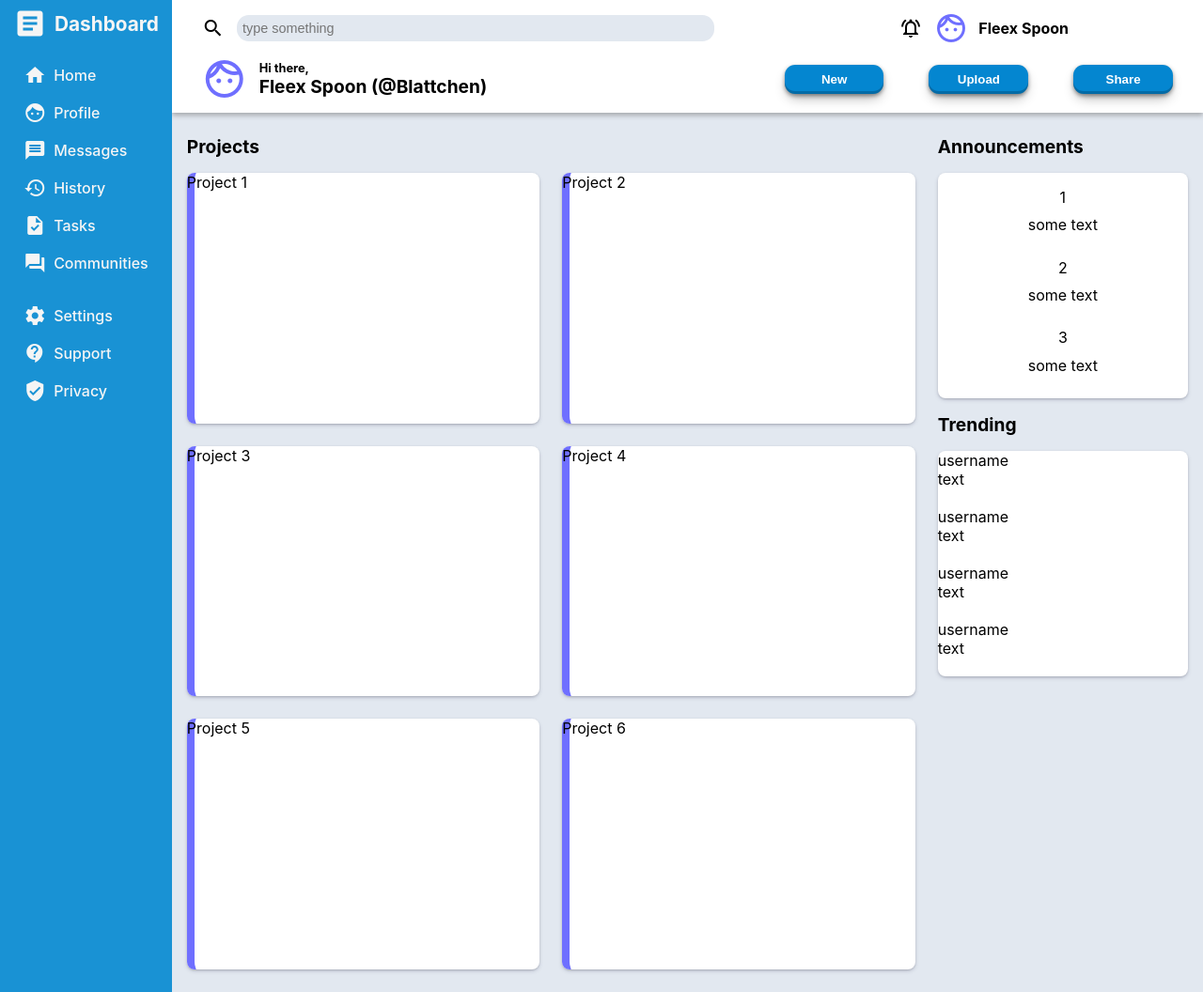
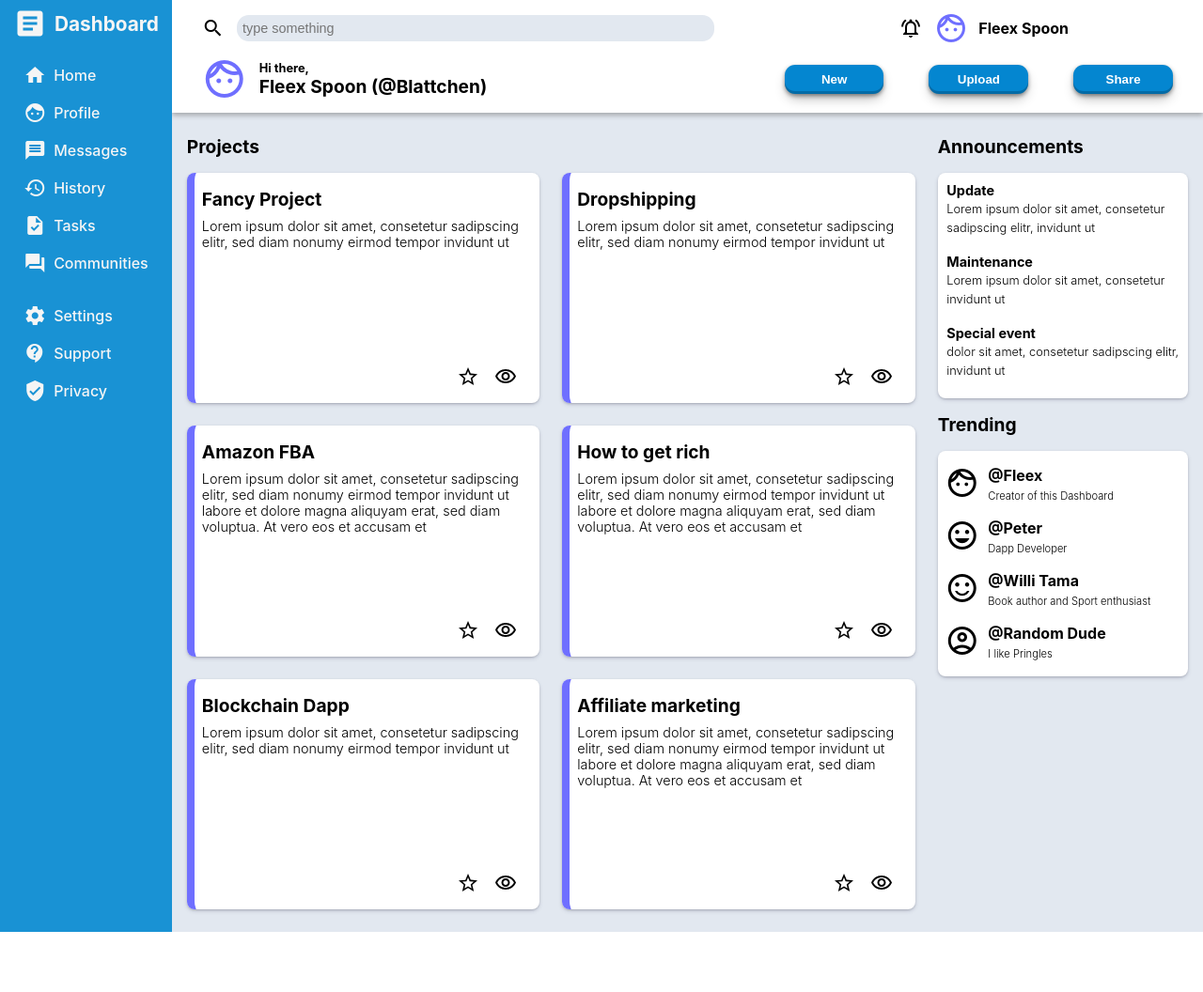
Before and after one commit to Blattchen/admin-dashboard, a plain HTML site: page index.html in a window 1280 px wide. Shown: the whole page at 94% size. After the commit the page ends 992 px from the top, so only its background shows below. Drawn offline with nearby package versions, Linux system fonts and the light colour scheme.

Commit message:
Finish project

```diff
--- a/index.html
+++ b/index.html
@@ -63,52 +63,85 @@
         <div class="projects">
             <span class="title">Projects</span>
             <div class="projectgrid">
-                <div class="project1">Project 1</div>
-                <div class="project2">Project 2</div>
-                <div class="project3">Project 3</div>
-                <div class="project4">Project 4</div>
-                <div class="project5">Project 5</div>
-                <div class="project6">Project 6</div>
+                <div class="project1">Fancy Project<span>Lorem ipsum dolor sit amet, consetetur sadipscing elitr, sed
+                        diam
+                        nonumy eirmod tempor invidunt ut</span></div>
+                <div class="project2">Dropshipping<span>Lorem ipsum dolor sit amet, consetetur sadipscing elitr, sed
+                        diam
+                        nonumy eirmod tempor invidunt ut</span></div>
+                <div class="project3">Amazon FBA<span>Lorem ipsum dolor sit amet, consetetur sadipscing elitr, sed diam
+                        nonumy eirmod tempor invidunt ut labore et dolore magna aliquyam erat, sed diam voluptua. At
+                        vero eos et accusam et</span></div>
+                <div class="project4">How to get rich<span>Lorem ipsum dolor sit amet, consetetur sadipscing elitr, sed
+                        diam
+                        nonumy eirmod tempor invidunt ut labore et dolore magna aliquyam erat, sed diam voluptua. At
+                        vero eos et accusam et</span></div>
+                <div class="project5">Blockchain Dapp<span>Lorem ipsum dolor sit amet, consetetur sadipscing elitr, sed
+                        diam
+                        nonumy eirmod tempor invidunt ut</span></div>
+                <div class="project6">Affiliate marketing<span>Lorem ipsum dolor sit amet, consetetur sadipscing elitr,
+                        sed diam
+                        nonumy eirmod tempor invidunt ut labore et dolore magna aliquyam erat, sed diam voluptua. At
+                        vero eos et accusam et</span></div>
             </div>
         </div>
         <div class="announcements">
             <span class="title">Announcements</span>
             <div class="annGrid">
                 <div class="ann1">
-                    <p>1</p>
-                    <span>some text</span>
+                    <p>Update</p>
+                    <span>Lorem ipsum dolor sit amet, consetetur sadipscing elitr,
+                        invidunt ut</span>
                 </div>
                 <div class="ann2">
-                    <p>2</p>
-                    <span>some text</span>
+                    <p>Maintenance</p>
+                    <span>Lorem ipsum dolor sit amet, consetetur
+                        invidunt ut</span>
                 </div>
                 <div class="ann3">
-                    <p>3</p>
-                    <span>some text</span>
+                    <p>Special event</p>
+                    <span> dolor sit amet, consetetur sadipscing elitr,
+                        invidunt ut</span>
                 </div>
             </div>
             <div class="trending">
                 <span class="title">Trending</span>
                 <div class="trendingGrid">
                     <div class="trend">
-                        <div class="icon"></div>
-                        <p>username</p>
-                        <span>text</span>
+                        <div class="icon"><span class="material-icons-outlined">
+                                face
+                            </span></div>
+                        <div>
+                            <p>@Fleex</p>
+                            <span>Creator of this Dashboard</span>
+                        </div>
                     </div>
                     <div class="trend">
-                        <div class="icon"></div>
-                        <p>username</p>
-                        <span>text</span>
+                        <div class="icon"><span class="material-icons-outlined">
+                                insert_emoticon
+                            </span></div>
+                        <div>
+                            <p>@Peter</p>
+                            <span>Dapp Developer</span>
+                        </div>
                     </div>
                     <div class="trend">
-                        <div class="icon"></div>
-                        <p>username</p>
-                        <span>text</span>
+                        <div class="icon"><span class="material-icons-outlined">
+                                sentiment_satisfied_alt
+                            </span></div>
+                        <div>
+                            <p>@Willi Tama</p>
+                            <span>Book author and Sport enthusiast</span>
+                        </div>
                     </div>
                     <div class="trend">
-                        <div class="icon"></div>
-                        <p>username</p>
-                        <span>text</span>
+                        <div class="icon"><span class="material-icons-outlined">
+                                account_circle
+                            </span></div>
+                        <div>
+                            <p>@Random Dude</p>
+                            <span>I like Pringles</span>
+                        </div>
                     </div>
                 </div>
             </div>
--- a/style.css
+++ b/style.css
@@ -42,13 +42,14 @@ main {
 .annGrid {
     display: grid;
     margin: 1rem 0rem;
-    gap: 1rem;
-    padding: 1rem;
+    gap: .5rem;
+    padding: .6rem;
     background-color: white;
     box-shadow: rgba(50, 50, 93, 0.25) 0px 2px 5px -1px, rgba(0, 0, 0, 0.3) 0px 1px 3px -1px;
     height: calc(90vh / 3);
     border-radius: 0.5rem;
     box-sizing: border-box;
+    overflow: auto;
 }
 
 .trendingGrid {
@@ -59,21 +60,93 @@ main {
     border-radius: 0.5rem;
     margin-top: 1rem;
     box-sizing: border-box;
+    padding: .5rem;
+    align-items: center;
+    overflow: auto;
 }
 
-.annGrid>div {
-    display: grid;
-    justify-items: center;
+.annGrid>div>p {
+    font-size: 0.9rem;
+    font-weight: bold;
 }
 
+.annGrid>div>p+span {
+    font-size: 0.8rem;
+    font-weight: 300;
+    position: relative;
+}
+
+.icon>span:first-child {
+    font-size: 36px;
+
+}
+
+.trend>div>p {
+    font-weight: bold;
+}
+
+.trend>div>p+span {
+    font-size: 0.7rem;
+    font-weight: 300;
+}
+
+.trend {
+    display: flex;
+    gap: .6rem;
+    align-items: center;
+}
+
+/*
+.annGrid>div>p+span:after {
+    position: absolute;
+    content: "";
+    width: 18px;
+    height: 18px;
+    background: url(./img/read.svg);
+} */
+
 .projectgrid>div {
-    height: calc(100vh / 3);
+    height: calc(80vh / 3);
     background-color: white;
     border-radius: 0.5rem;
     box-shadow: 18px 0px 0px -10px rgba(111, 111, 255, 1) inset, rgba(50, 50, 93, 0.25) 0px 2px 5px -1px, rgba(0, 0, 0, 0.3) 0px 1px 3px -1px;
     -webkit-box-shadow: 18px 0px 0px -10px rgba(111, 111, 255, 1) inset, rgba(50, 50, 93, 0.25) 0px 2px 5px -1px, rgba(0, 0, 0, 0.3) 0px 1px 3px -1px;
     -moz-box-shadow: 18px 0px 0px -10px rgba(111, 111, 255, 1) inset, rgba(50, 50, 93, 0.25) 0px 2px 5px -1px, rgba(0, 0, 0, 0.3) 0px 1px 3px -1px;
+    padding: 1rem;
 
+}
+
+.projectgrid div {
+    font-size: 1.2rem;
+    font-weight: bold;
+    position: relative;
+}
+
+.projectgrid>div>span {
+    display: block;
+    padding-top: .5rem;
+    font-size: .9rem;
+    font-weight: 300;
+}
+
+.projectgrid>div>span:after {
+    position: absolute;
+    content: "";
+    background: url("./img/star.svg");
+    width: 24px;
+    height: 24px;
+    bottom: 1rem;
+    right: 4rem;
+}
+
+.projectgrid>div>span::before {
+    position: absolute;
+    content: "";
+    background: url("./img/eye.svg");
+    width: 24px;
+    height: 24px;
+    bottom: 1rem;
+    right: 1.5rem;
 }
 
 header {
```
Also changed, not shown: img/eye.svg (added), img/read.svg (added), img/star.svg (added).
